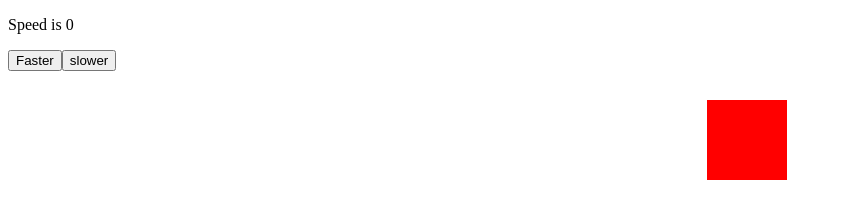
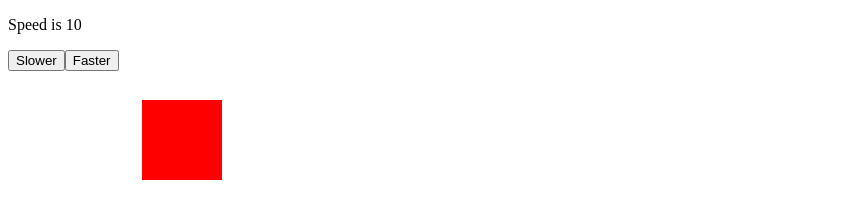
Before and after one commit to veganpolice/emdr-online, a Gatsby site in the folder emdr-simple/: page / in a window 1280 px wide. Shown: the whole page, without its empty margins (0-842 px from the left). Built offline with nearby package versions, Linux system fonts and the light colour scheme; Gatsby itself is replaced by a stand-in of ours.

Commit message:
buttons affect speed

```diff
--- a/emdr-simple/src/App.js
+++ b/emdr-simple/src/App.js
@@ -1,16 +1,16 @@
 import React, {useState} from "react"
 
 function Speed(){
-  const [count, setCount] = useState(0);
+  const [count, setCount] = useState(10);
   return (
       <div>
-      <div className="circle" style={{animation: `ani 1.7s infinite`}}></div>
+      <div className="circle" style={{animation: `ani ${count}s infinite`}}></div>
       <p>Speed is {count}</p>
       <button onClick={() => setCount(count + 1)}>
-      Faster
+      Slower
     </button>
     <button onClick={() => setCount(count - 1)}>
-      slower
+      Faster
     </button>
   </div>
   )
```
